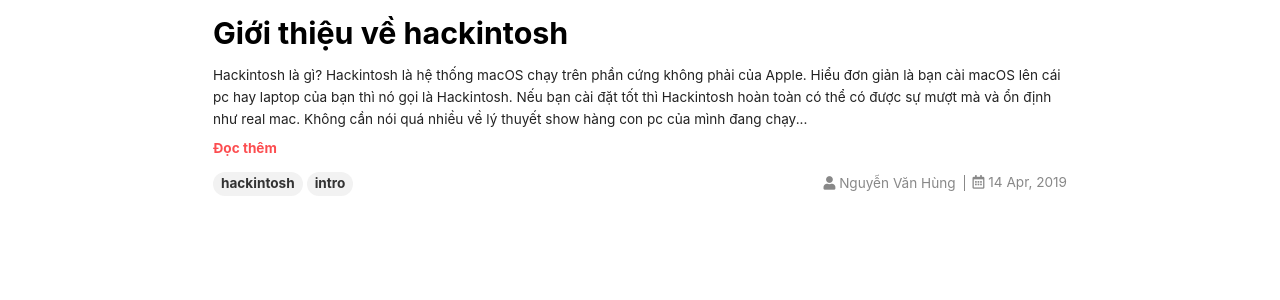
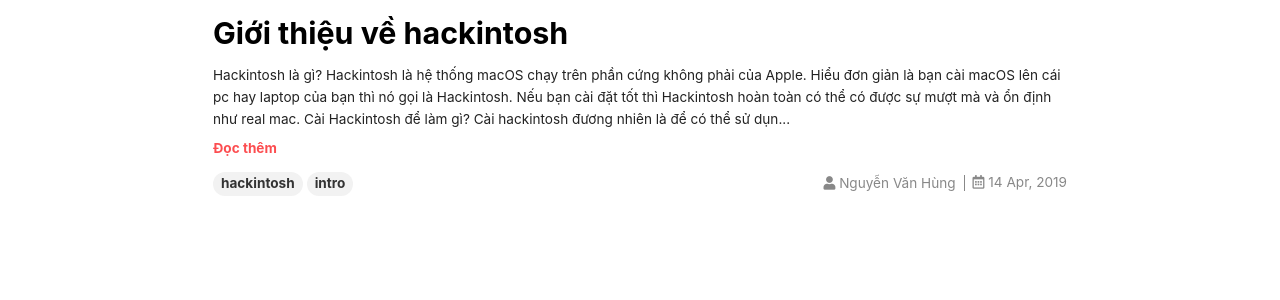
Before and after one commit to Halelluja12/Halelluja12.github.io, a Jekyll site: the page built from index.html, in a window 1280 px wide. Shown: the part 225-525 px from the top of the page. Built offline with Jekyll 4.4.1, drawn with Linux system fonts in a browser that asks for light colours; nearby versions of some CDN libraries; the list of posts is cut into pages by our own code; part of the change alters nothing that is shown.

Commit message:
Update 2019-04-14-gioi-thieu-hackintosh.md

```diff
--- a/_posts/2019-04-14-gioi-thieu-hackintosh.md
+++ b/_posts/2019-04-14-gioi-thieu-hackintosh.md
@@ -10,8 +10,6 @@ __Hackintosh__ là hệ thống macOS chạy trên phần cứng không phải c
 
 ![desktop](/assets/images/hackintosh/intro/desktop.png)
 
-Không cần nói quá nhiều về lý thuyết show hàng con pc của mình đang chạy hackintosh của mình chạy macOS mới nhất.
-Cấu hình: CPU Intel core i5-4590 + Main: Gigabyte B85 + 8GB RAM DDR3 + Card rời AMD RX 570 4GB.
 
 ## Cài Hackintosh để làm gì?
 Cài hackintosh đương nhiên là để có thể sử dụng được macOS mà không cần mua real mac. macOS rất mượt mà giao diện rất đẹp và nó có những phần mềm riêng biệt mà Windows hay Linux không có như: Xcode cho lập trình, Sketch cho UX/UI, Final Cut Pro, iMovie cho dựng phim, ... Hackintosh hoàn toàn có thể đồng bộ sử dụng iCloud, iMessage và Facetime, có thể sử dụng handoff nếu bạn có card wifi được support. Về mặt hiệu năng sẽ tùy thuộc vào phần cứng của bạn. Nếu bạn có nhu cầu sử dụng macOS nhưng lại không đủ tiền mua real mac thì hackintosh là một giải pháp hợp lí và hiệu quả, nhưng nếu nhiều tiền thì cứ mua real mac.
@@ -25,5 +23,4 @@ Cài hackintosh đương nhiên là để có thể sử dụng được macOS m
 | Hackintosh (macOS) sử dụng rất mượt mà, ổn định, hiệu năng sẽ hơn windows trong khá nhiều tác vụ và hoàn toàn có thể đồng bộ với hệ sinh thái của Apple | Hackintosh (macOS) sẽ không dành cho việc chơi game mà chỉ dành cho công việc, muốn chơi game bạn cài dual boot hackintosh và windows để chơi |
 
 ## Tổng kết
-Bài giới thiệu cơ bản về hackintosh cho bạn cái nhìn cơ bản về Hackintosh. Mình là một coder nên viết văn không giỏi, bài viết có thể còn sơ sài thiếu, mong
-các bạn report và đóng góp trên github. Nếu bạn vẫn không tin những điều trên hãy vào group facebook [Hackintosh - The OS X on PC World](https://www.facebook.com/groups/hackintoshPC/) để tham khảo ý kiến từ các thành viên khác trong nhóm. Mình sẽ viết một số bài đánh giá chi tiết về Hackintosh sau.
+Bài giới thiệu cơ bản về hackintosh cho bạn cái nhìn cơ bản về Hackintosh. Các bạn vào group để tham khảo thêm về hệ điều hành mới này
```
